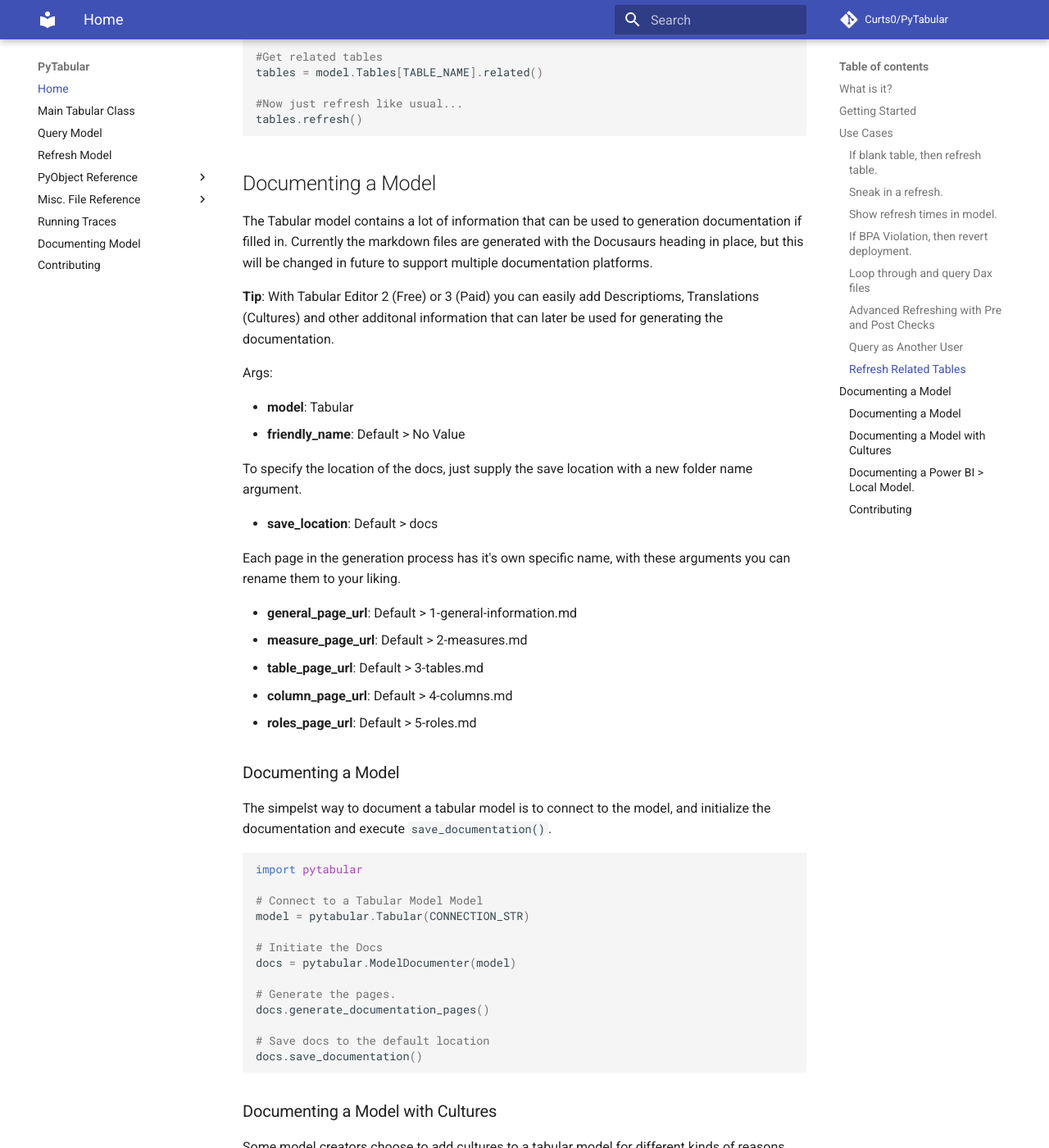
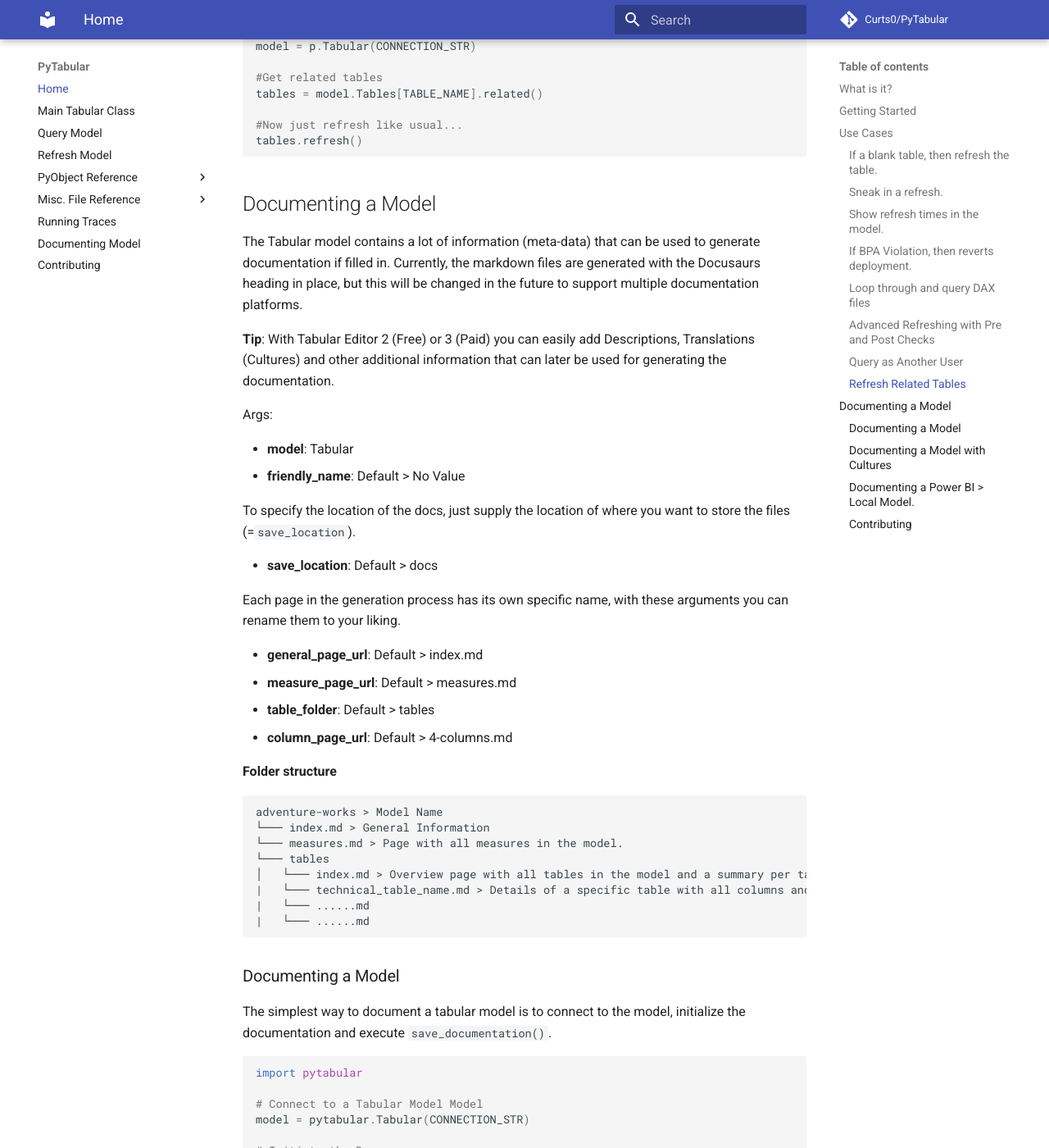
Before and after one commit to Curts0/PyTabular, an MkDocs documentation site: the page built from docs/README.md, in a window 1280 px wide and 1400 px high, scrolled down 6412 px. Shown: the whole window at 82% size. Built offline with MkDocs 1.6.1 and Material for MkDocs 9.7.7, drawn with Linux system fonts in a browser that asks for light colours; comment, search, counter and statistics services are not loaded; some of the changed text lies outside the part shown.

Commit message:
[Docs] Bugix and README.md update (#89)
* Update README.md

* Update README.md

* Update README.md

* Update README.md

* Update document.py

* Update README.md

* Update document.py

* Update README.md

* Update README.md

* Update README.md

* Refactored the documenting part, need to clean some more up.

* Tables and Colums, Need to do Measures

* Refactored Document.py

* Bugfix: CalculationGroupSource in Partitions
- Doesn't have Query as Property.

* Bugfix: CalculationGroup Source.

* Added Docstrings (docs / cult)
Bugfix in Translations
Refactoring docs

* Updated the docstring requirements.

* Adjusted some more errors

* Adjusted last flake8 errors

* Adjusted last flake8 errors

* Removed whitespace

* Typing Error for anything before python 3.9

* Adjustments to Colums and Tables

* Update README.md

* Feature/docs sturcture > Merge issues (#3)

* Update README.md

* Update README.md

* Update README.md

* Update README.md

* Update document.py

* Update README.md

* Update document.py

* Update README.md

* Update README.md

* Update README.md

* Refactored the documenting part, need to clean some more up.

* Tables and Colums, Need to do Measures

* Refactored Document.py

* Bugfix: CalculationGroupSource in Partitions
- Doesn't have Query as Property.

* Bugfix: CalculationGroup Source.

* Added Docstrings (docs / cult)
Bugfix in Translations
Refactoring docs

* Updated the docstring requirements.

* Adjusted some more errors

* Adjusted last flake8 errors

* Adjusted last flake8 errors

* Removed whitespace

* Typing Error for anything before python 3.9

* Adjustments to Colums and Tables

* Update README.md

* Added Docstring for general page

* New Line at end of file

* Resolved Flake8 isses

---------

Co-authored-by: Daan Damhuis <daan.damhuis@stichd.com>
Co-authored-by: Curtis Stallings <curtis.stallings@rockwellautomation.com>

* Added the Get function to `object.py`

* Bugfix: Object name without translations becomes NONE

* Updated the formatting to pass flake8.

* Updated the README.md for spelling error and new functionality.

---------

Co-authored-by: Daan Damhuis <daan.damhuis@stichd.com>
Co-authored-by: Curtis Stallings <curtis.stallings@rockwellautomation.com>

````diff
--- a/docs/README.md
+++ b/docs/README.md
@@ -1,4 +1,5 @@
 # PyTabular
+
 [![PyPI version](https://badge.fury.io/py/python-tabular.svg)](https://badge.fury.io/py/python-tabular)
 [![Downloads](https://pepy.tech/badge/python-tabular)](https://pepy.tech/project/python-tabular)
 [![readthedocs](https://github.com/Curts0/PyTabular/actions/workflows/readthedocs.yml/badge.svg)](https://github.com/Curts0/PyTabular/actions/workflows/readthedocs.yml)
@@ -6,16 +7,19 @@
 [![flake8](https://github.com/Curts0/PyTabular/actions/workflows/flake8.yml/badge.svg?branch=master)](https://github.com/Curts0/PyTabular/actions/workflows/flake8.yml)
 [![docstr-coverage](https://github.com/Curts0/PyTabular/actions/workflows/docstr-coverage.yml/badge.svg)](https://github.com/Curts0/PyTabular/actions/workflows/docstr-coverage.yml)
 [![pre-commit](https://img.shields.io/badge/pre--commit-enabled-brightgreen?logo=pre-commit)](https://github.com/pre-commit/pre-commit)
+
 ### What is it?
 
-[PyTabular](https://github.com/Curts0/PyTabular) (**python-tabular** in [pypi](https://pypi.org/project/python-tabular/)) is a python package that allows for programmatic execution on your tabular models! This is possible thanks to [Pythonnet](https://pythonnet.github.io/) and Microsoft's [.Net APIs on Azure Analysis Services](https://docs.microsoft.com/en-us/dotnet/api/microsoft.analysisservices?view=analysisservices-dotnet). Currently this build is tested and working on **Windows Operating System only**. Help is needed to expand this for other os. See the [Documentation Here](https://curts0.github.io/PyTabular/). PyTabular is still considered alpha. Please send bugs my way! Preferably in the issues section in Github.
+[PyTabular](https://github.com/Curts0/PyTabular) (**python-tabular** in [pypi](https://pypi.org/project/python-tabular/)) is a python package that allows for programmatic execution on your tabular models! This is possible thanks to [Pythonnet](https://pythonnet.github.io/) and Microsoft's [.Net APIs on Azure Analysis Services](https://docs.microsoft.com/en-us/dotnet/api/microsoft.analysisservices?view=analysisservices-dotnet). Currently, this build is tested and working on **Windows Operating System only**. Help is needed to expand this for another os. See the [Documentation Here](https://curts0.github.io/PyTabular/). PyTabular is still considered alpha. Please send bugs my way! Preferably in the issues section in Github.
 
 ### Getting Started
+
 See the [Pypi project](https://pypi.org/project/python-tabular/) for available versions.
 
 !!! DANGER "Before 0.3.5"
 
     **To become PEP8 compliant with naming conventions, serious name changes were made in 0.3.5.** Install v. 0.3.4 or lower to get the older naming conventions.
+
 ```powershell title="Install Example"
 python3 -m pip install python-tabular
 
@@ -23,7 +27,8 @@
 python3 -m pip install python-tabular==0.3.4
 ```
 
-In your python environment, import pytabular and call the main Tabular Class. Only parameter needed is a solid connection string.
+In your python environment, import pytabular and call the main Tabular Class. The only parameter needed is a solid connection string.
+
 ```python title="Connecting to Model"
 import pytabular
 model = pytabular.Tabular(CONNECTION_STR) # (1)
@@ -59,10 +66,10 @@
 1. Returns a `pd.DataFrame()`.
 2. Returns a `pd.DataFrame()`.
 3. This will return a single value. Example, `1` or `'string'`.
-4. This will return same logic as above, single values if possible else will return `pd.DataFrame()`. Supply any file type.
-
+4. This will return the same logic as above, single values if possible else will return `pd.DataFrame()`. Supply any file type.
 
 You can also explore your tables, partitions, columns, etc. via the attributes of your `Tabular` class.
+
 ```python title="Usage Examples"
 model.Tables['Table Name'].refresh() # (1)
 
@@ -82,10 +89,11 @@
 1. Refresh a specific table. The `.Tables` is your attribute to gain access to your `PyTables` class. From that, you can iterate into specific `PyTable` classes.
 2. Refresh a specific partition.
 3. Get the last refresh time of a specific partition. Notice this time that instead of the partition name, an `int` was used to index into the specific `PyPartition`.
-4. Get row count of a table.
-5. Get distinct count of a column.
+4. Get the row count of a table.
+5. Get a distinct count of a column.
 
-Use the `refresh()` method to handle refreshes on your model. This is synchronous. Should be flexible enough to handle a variety of inputs. See [PyTabular Docs for Refreshing Tables and Partitions](https://curts0.github.io/PyTabular/refresh). Most basic way to refresh is input the table name string. The method will search for table and output exception if unable to find it. For partitions you will need a key, value combination. Example, `{'Table1':'Partition1'}`. You can also take the key value pair and iterate through a group of partitions. Example, `{'Table1':['Partition1','Partition2']}`. Rather than providing a string, you can also input the actual class. See below for those examples. You can acess them from the built in attributes `self.Tables`, `self.Partitions`.
+Use the `refresh()` method to handle refreshes on your model. This is synchronous. Should be flexible enough to handle a variety of inputs. See [PyTabular Docs for Refreshing Tables and Partitions](https://curts0.github.io/PyTabular/refresh). The most basic way to refresh is to input the table name string. The method will search for the table and output exception if unable to find it. For partitions, you will need a key, and value combination. Example, `{'Table1':'Partition1'}`. You can also take the key-value pair and iterate through a group of partitions. Example, `{'Table1':['Partition1','Partition2']}`. Rather than providing a string, you can also input the actual class. See below for those examples. You can access them from the built-in attributes `self.Tables`, `self.Partitions`.
+
 ```python title="Refresh Examples"
 model.refresh('Table Name') # (1)
 
@@ -123,19 +131,21 @@
 ```
 
 1. Basic refresh of a specific table by table name string.
-2. Basic refresh of a group of tables by table name strings. Example is with list, but as long as it's iterable you should be fine.
-3. Refresh of a table by passing the `PyTable` class.
-4. Refresh of a partition by passing the `PyPartition` class.
-5. Refresh a specific partition by passing a dictionary with table name as key and partition name as value.
+2. Basic refresh of a group of tables by table name strings. An example is with a list, but as long as it's iterable you should be fine.
+3. Refresh a table by passing the `PyTable` class.
+4. Refresh a partition by passing the `PyPartition` class.
+5. Refresh a specific partition by passing a dictionary with the table name as the key and the partition name as the value.
 6. Get crazy. Pass all kinds of weird combinations.
 7. Basic refresh from a `PyTable` class.
 8. Basic refresh from a `PyPartition` class.
-9. By default a `RefreshTrace` is started during refresh. It can be disabled by setting `trace = None`.
+9. By default, a `RefreshTrace` is started during refresh. It can be disabled by setting `trace = None`.
 
 ### Use Cases
 
-#### If blank table, then refresh table.
+#### If a blank table, then refresh the table.
+
 This will use the function [find_zero_rows](https://curts0.github.io/PyTabular/PyTables/#pytabular.table.PyTables.find_zero_rows) and the method [refresh](https://curts0.github.io/PyTabular/PyTables/#pytabular.table.PyTables.refresh) from the Tabular class.
+
 ```python
 import pytabular
 model = pytabular.Tabular(CONNECTION_STR)
@@ -145,6 +155,7 @@
 ```
 
 Maybe you only want to check a subset of tables? Like `find()` tables with 'fact' in the name, then check if any facts are blank.
+
 ```python
 import pytabular
 model = pytabular.Tabular(CONNECTION_STR)
@@ -154,7 +165,9 @@
 ```
 
 #### Sneak in a refresh.
-This will use the method [is_process](https://curts0.github.io/PyTabular/Tabular/#pytabular.pytabular.Tabular.is_process) and the method [refresh](https://curts0.github.io/PyTabular/Tabular/#pytabular.pytabular.Tabular.refresh) from the Tabular class. It will check the DMV to see if any jobs are currently running classified as processing.
+
+This will use the method [is_process](https://curts0.github.io/PyTabular/Tabular/#pytabular.pytabular.Tabular.is_process) and the method [refresh](https://curts0.github.io/PyTabular/Tabular/#pytabular.pytabular.Tabular.refresh) from the Tabular class. It will check the DMV to see if any jobs are currently running and classified as processing.
+
 ```python
 import pytabular
 model = pytabular.Tabular(CONNECTION_STR)
@@ -164,8 +177,10 @@
     model.refresh(TABLES_OR_PARTITIONS_TO_REFRESH)
 ```
 
-#### Show refresh times in model.
-This will use the function [last_refresh](https://curts0.github.io/PyTabular/PyTables/#pytabular.table.PyTables.last_refresh) and the method [create_table](https://curts0.github.io/PyTabular/Tabular/#pytabular.pytabular.Tabular.create_table) from the Tabular class. It will search through the model for all tables and partitions and pull the 'RefreshedTime' property from it. It will return results into a pandas dataframe, which will then be converted into an M expression used for a new table.
+#### Show refresh times in the model.
+
+This will use the function [last_refresh](https://curts0.github.io/PyTabular/PyTables/#pytabular.table.PyTables.last_refresh) and the method [create_table](https://curts0.github.io/PyTabular/Tabular/#pytabular.pytabular.Tabular.create_table) from the Tabular class. It will search through the model for all tables and partitions and pull the 'RefreshedTime' property from it. It will return results into a pandas data frame, which will then be converted into an M expression used for a new table.
+
 ```python
 import pytabular
 model = pytabular.Tabular(CONNECTION_STR)
@@ -173,9 +188,10 @@
 model.create_table(df, 'Refresh Times')
 ```
 
+#### If BPA Violation, then reverts deployment.
 
-#### If BPA Violation, then revert deployment.
-This uses a few things. First the [BPA Class](https://curts0.github.io/PyTabular/best_practice_analyzer/), then the [TE2 Class](https://curts0.github.io/PyTabular/tabular_editor/), and will finish with the [analyze_bpa](https://curts0.github.io/PyTabular/Tabular/#pytabular.pytabular.Tabular.analyze_bpa) method. Did not want to re-invent the wheel with the amazing work done with Tabular Editor and it's BPA capabilities.
+This uses a few things. First the [BPA Class](https://curts0.github.io/PyTabular/best_practice_analyzer/), then the [TE2 Class](https://curts0.github.io/PyTabular/tabular_editor/), and will finish with the [analyze_bpa](https://curts0.github.io/PyTabular/Tabular/#pytabular.pytabular.Tabular.analyze_bpa) method. Did not want to reinvent the wheel with the amazing work done with Tabular Editor and its BPA capabilities.
+
 ```python
 import pytabular
 model = pytabular.Tabular(CONNECTION_STR)
@@ -206,7 +224,9 @@
 ```
 
 #### Advanced Refreshing with Pre and Post Checks
-Maybe you are introducing new logic to a fact table, and you need to ensure that a measure checking last month values never changes. To do that you can take advantage of the `RefreshCheck` and `RefreshCheckCollection` classes. But using those you can build out something that would first check the results of the measure, then refresh, then check the results of the measure after refresh, and lastly perform your desired check. In this case the `pre` value matches the `post` value. When refreshing, if your pre does not equal post, it would fail and give an assertion error in your logging.
+
+Maybe you are introducing new logic to a fact table, and you need to ensure that a measure checking last month's values never changes. To do that you can take advantage of the `RefreshCheck` and `RefreshCheckCollection` classes. But using those you can build out something that would first check the results of the measure, then refresh, then check the results of the measure after the refresh, and lastly perform your desired check. In this case, the `pre` value matches the `post` value. When refreshing, if your pre does not equal post, it would fail and give an assertion error in your logging.
+
 ```python
 from pytabular import Tabular
 from pytabular.refresh import RefreshCheck, RefreshCheckCollection
@@ -236,7 +256,9 @@
 ```
 
 #### Query as Another User
-There are plenty of tools that allow you to query as an 'Effective User' inheriting their security when querying. This is an extremely valuable concept built natively into the .Net apis. My only gripe is they were all UI based. This allows you to programmatically connect as an effective user and query in Python. You could easily loop through all your users to run tests on their security.
+
+There are plenty of tools that allow you to query as an 'Effective User' inheriting their security when querying. This is an extremely valuable concept built natively into the .Net APIs. My only gripe is they were all UI based. This allows you to programmatically connect as an effective user and query in Python. You could easily loop through all your users to run tests on their security.
+
 ```python
 import pytabular as p
 
@@ -270,7 +292,9 @@
 ```
 
 #### Refresh Related Tables
+
 Ever need to refresh related tables of a Fact? Now should be a lot easier.
+
 ```python
 import pytabular as p
 
@@ -285,29 +309,43 @@
 ```
 
 ## Documenting a Model
-The Tabular model contains a lot of information that can be used to generation documentation if filled in. Currently the markdown files are generated with the Docusaurs heading in place, but this will be changed in future to support multiple documentation platforms.
 
-**Tip**: With Tabular Editor 2 (Free) or 3 (Paid) you can easily add Descriptioms, Translations (Cultures) and other additonal information that can later be used for generating the documentation.
+The Tabular model contains a lot of information (meta-data) that can be used to generate documentation if filled in. Currently, the markdown files are generated with the Docusaurs heading in place, but this will be changed in the future to support multiple documentation platforms.
+
+**Tip**: With Tabular Editor 2 (Free) or 3 (Paid) you can easily add Descriptions, Translations (Cultures) and other additional information that can later be used for generating the documentation.
 
 Args:
 
 - **model**: Tabular
 - **friendly_name**: Default > No Value
 
-To specify the location of the docs, just supply the save location with a new folder name argument.
+To specify the location of the docs, just supply the location of where you want to store the files (=`save_location`).
 
 - **save_location**: Default > docs
 
-Each page in the generation process has it's own specific name, with these arguments you can rename them to your liking.
+Each page in the generation process has its own specific name, with these arguments you can rename them to your liking.
 
-- **general_page_url**: Default > 1-general-information.md
-- **measure_page_url**: Default > 2-measures.md
-- **table_page_url**: Default > 3-tables.md
+- **general_page_url**: Default > index.md
+- **measure_page_url**: Default > measures.md
+- **table_folder**: Default > tables
 - **column_page_url**: Default > 4-columns.md
-- **roles_page_url**: Default > 5-roles.md
+
+**Folder structure**
+
+```
+adventure-works > Model Name
+└─── index.md > General Information
+└─── measures.md > Page with all measures in the model.
+└─── tables
+│   └─── index.md > Overview page with all tables in the model and a summary per table.
+|   └─── technical_table_name.md > Details of a specific table with all columns and attributes.
+|   └─── ......md
+|   └─── ......md
+```
 
 ### Documenting a Model
-The simpelst way to document a tabular model is to connect to the model, and initialize the documentation and execute `save_documentation()`.
+
+The simplest way to document a tabular model is to connect to the model, initialize the documentation and execute `save_documentation()`.
 
 ```python
 import pytabular
@@ -351,8 +390,11 @@
 # Save docs to the default location
 docs.save_documentation()
 ```
+
 ### Documenting a Power BI > Local Model.
+
 The Local model doesn't have a "name", only an Id. So we need to Supply a "Friendly Name", which will be used to store the markdown files.
+
 ```python
 import pytabular
 
@@ -373,4 +415,5 @@
 ```
 
 ### Contributing
+
 See [contributing.md](CONTRIBUTING.md)
````
Also changed, not shown: other parts of docs/README.md (+9 -4 lines), 3 other files.
